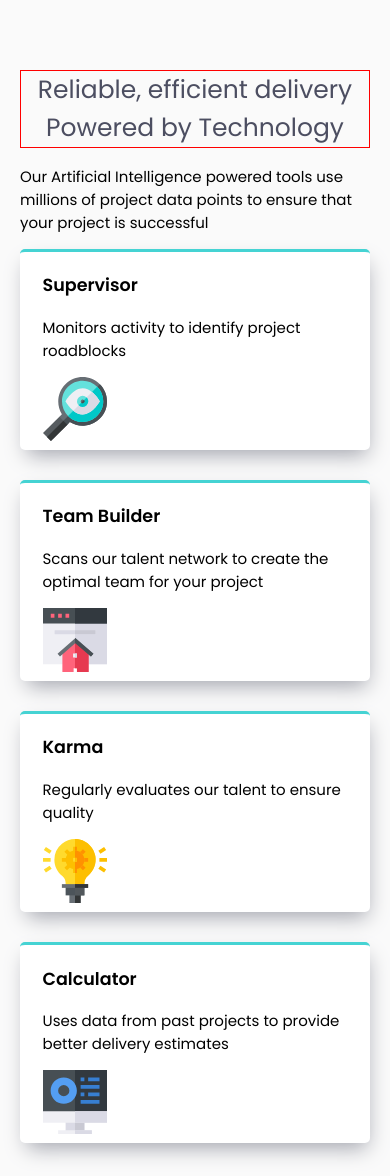
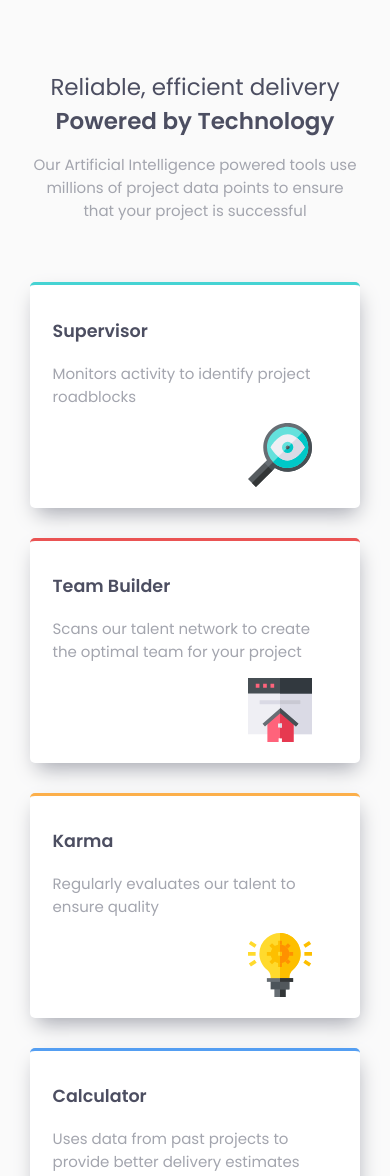
Before and after one commit to JrSierraG/four-card-section-challenge, a plain HTML site: page index.html in a window 390 px wide. Shown: the top 1176 px of the page. Drawn offline with Linux system fonts and the light colour scheme.

Commit message:
Mobile Version

```diff
--- a/index.html
+++ b/index.html
@@ -14,37 +14,38 @@
     <div class="wrapper">
 
         <h1 class="title">Reliable, efficient delivery
-            <br class="sub">Powered by Technology</br>
+            <br>
+            <span>Powered by Technology</span>
         </h1>
-        <p>
+        <p class="description">
             Our Artificial Intelligence powered tools use millions of project data points to ensure that your project is successful
         </p>
-        <div class="card">
+        <div class="card card-supervisor">
             <div class="card-content">
                 <h3>Supervisor</h3>
                 <p> Monitors activity to identify project roadblocks</p>
                 <img class="card-img" src="./img/icon-supervisor.svg" alt="">
             </div>
         </div>
-        <div class="card">
+        <div class="card card-team">
             <div class="card-content">
                 <h3>Team Builder</h3>
                 <p> Scans our talent network to create the optimal team for your project</p>
-                <img src="./img/icon-team-builder.svg" alt="">
+                <img class="card-img" src="./img/icon-team-builder.svg" alt="">
             </div>
         </div>
-        <div class="card">
+        <div class="card card-karma">
             <div class="card-content">
                 <h3>Karma</h3>
                 <p> Regularly evaluates our talent to ensure quality</p>
-                <img src="./img/icon-karma.svg" alt="">
+                <img class="card-img" src="./img/icon-karma.svg" alt="">
             </div>
         </div>
-        <div class="card">
+        <div class="card card-calculator">
             <div class="card-content">
                 <h3>Calculator</h3>
                 <p> Uses data from past projects to provide better delivery estimates</p>
-                <img src="./img/icon-calculator.svg" alt="">
+                <img class="card-img" src="./img/icon-calculator.svg" alt="">
             </div>
         </div>
     </div>
--- a/styles.css
+++ b/styles.css
@@ -12,27 +12,68 @@ body {
     margin: 0;
     font-family: 'Poppins', sans-serif;
     font-size: 15px;
+    font-weight: 400;
     background: var(--LightGray);
 }
 
 .wrapper {
-    margin: 70px 20px;
+    margin: 70px 30px;
 }
 
-.title {
-    border: 1px solid red;
+h1 {
+    /* border: 1px solid red; */
     color: var(--DarkBlue);
     font-weight: 200;
-    font-size: 25px;
+    font-size: 23px;
     text-align: center;
 }
 
+span {
+    font-weight: 600;
+}
+
+p {
+    color: var(--GrayishBlue);
+}
+
+.description {
+    text-align: center;
+    padding-bottom: 3em;
+}
+
 .card {
-    /* border: 1px solid green; */
     background: white;
     margin-bottom: 2em;
     border-radius: 5px;
-    border-top: 3px solid var(--Cyan);
-    padding: .2em 1.5em;
     box-shadow: 2px 10px 20px -5px var(--GrayishBlue);
 }
+
+.card-content {
+    padding: 1em 1.5em;
+}
+
+.card-supervisor {
+    border-top: 3px solid var(--Cyan);
+}
+
+.card-team {
+    border-top: 3px solid var(--Red);
+}
+
+.card-karma {
+    border-top: 3px solid var(--Orange);
+}
+
+.card-calculator {
+    border-top: 3px solid var(--Blue);
+}
+
+h3 {
+    color: var(--DarkBlue);
+    font-weight: 600;
+}
+
+.card-img {
+    position: relative;
+    left: 13em;
+}
```
